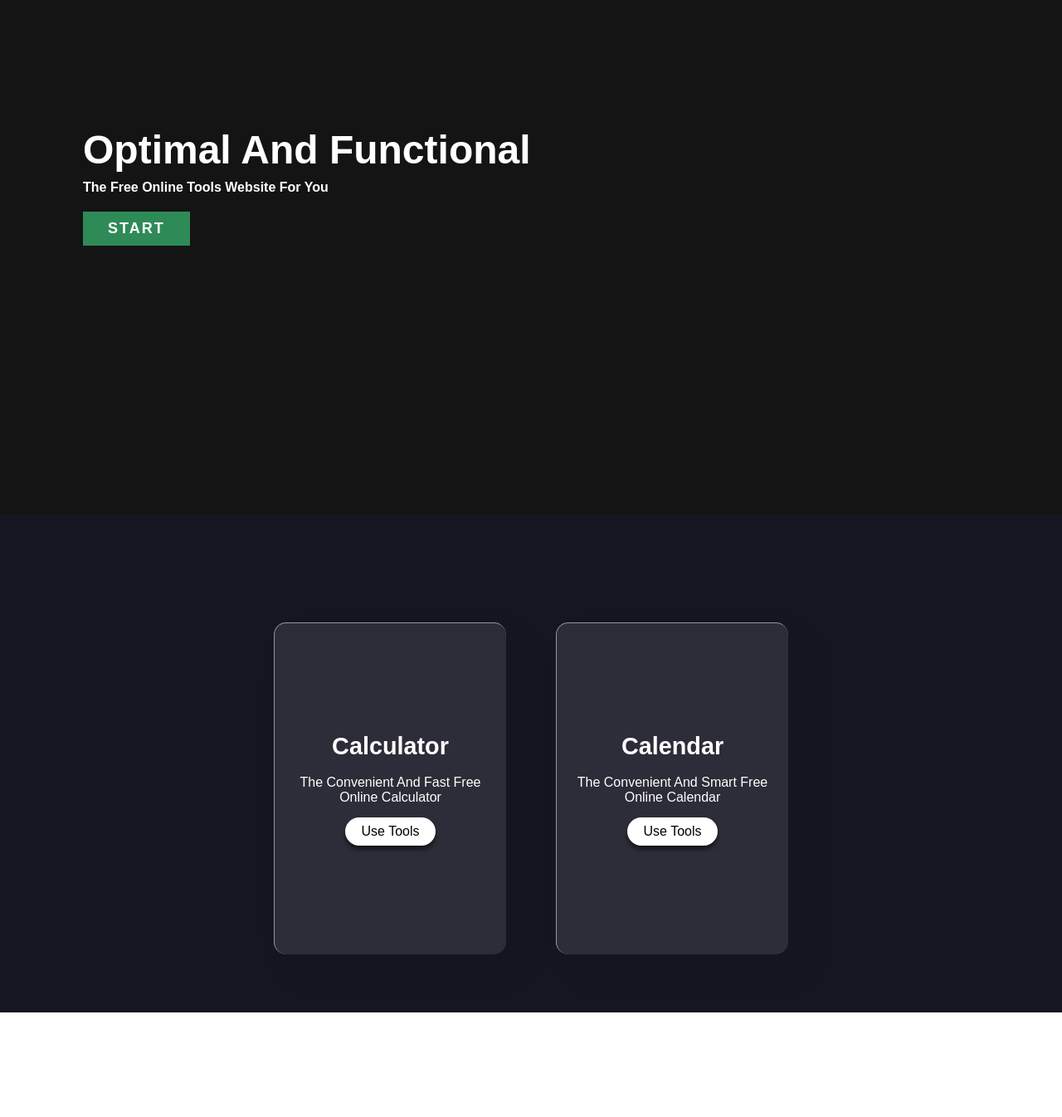
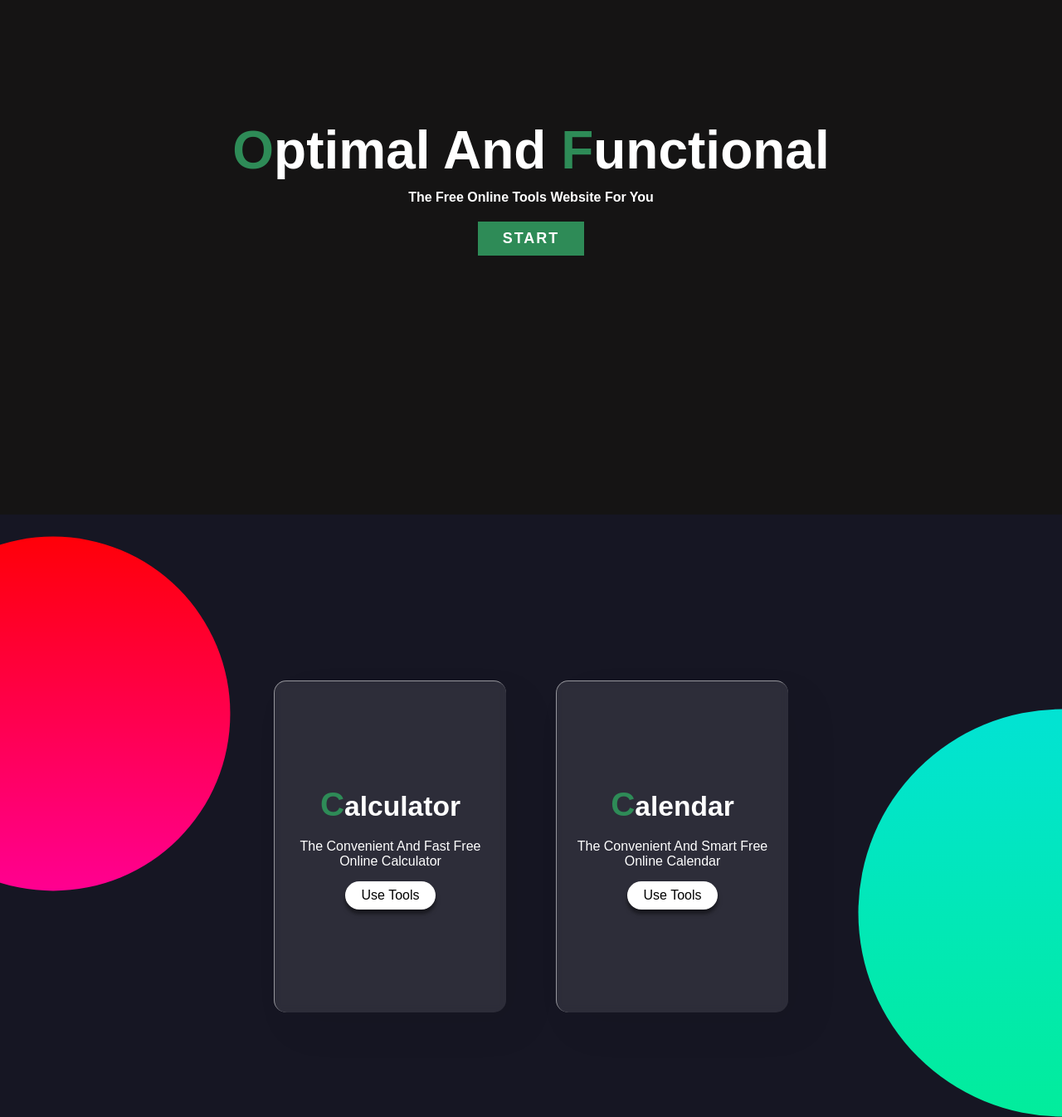
Before and after one commit to OfTools/OfTools, a plain HTML site: page index.html in a window 1280 px wide. Shown: the part 180-1526 px from the top of the page at 83% size. Before the commit the page ends 1400 px from the top, so only its background shows below. Drawn offline with Linux system fonts and the light colour scheme.

Commit message:
Update style.css

```diff
--- a/style.css
+++ b/style.css
@@ -13,24 +13,29 @@ body{
 }
 
 section{
-    padding: 100px ;
+    padding: 100px;
 }
 
 .banner{
+    background-color: #151414;
     position: relative;
     width: 100%;
     min-height: 100vh;
     display: flex;
-    justify-content: space-between;
+    justify-content: center;
     align-items: center;
-    background-color: #151414;
+    text-align: center;
 }
 
 .banner h2{
-    font-size: 3em;
+    font-size: 4em;
     color: #fff;
-    font-weight: 700;
+    font-weight: 720;
     line-height: 1.5em;
+}
+
+.banner h2 span{
+    color: #2E8B57;
 }
 
 .banner p{
@@ -50,12 +55,17 @@ section{
     text-decoration: none;
     letter-spacing: 2px;
     font-weight: 500;
+    transition: 0.4s;
 }
 
-.banner h1{
+.banner .btn h1{
     font-size: 1em;
     color: #fff;
     font-weight: 600;
+}
+
+.banner .btn:hover{
+    letter-spacing: 6px;
 }
 
 header{
@@ -72,15 +82,16 @@ header{
 }
 
 header .logo{
+    display: inline-block;
     color: #fff;
     font-weight: 700;
     font-size: 2em;
     text-decoration: none;
+    transition: 0.4s;
 }
 
 header.sticky .logo:hover{
     color: #2E8B57;
-    transition: 0.4s;
 }
 
 header.sticky .logo{
@@ -121,15 +132,37 @@ header.sticky .navigation li a:hover{
 }
 
 .container{
-    height: 600px;
-    background-color: #161623;
     position: relative;
     display: flex;
     justify-content: center;
     align-items: center;
+    background-color: #161623;
+    min-height: 100vh;
     max-width: 1400px;
     flex-wrap: wrap;
     z-index: 1;
+}
+
+.container::before{
+    content: '';
+    position: absolute;
+    top: 0;
+    left: 0;
+    width: 100%;
+    height: 100%;
+    background: linear-gradient(#02deee, #02ee93);
+    clip-path: circle(23% at right 60%);
+}
+
+.container::after{
+    content: '';
+    position: absolute;
+    top: 0;
+    left: 0;
+    width: 100%;
+    height: 100%;
+    background: linear-gradient(#f00, #f0f);
+    clip-path: circle(20% at 5% 30%);
 }
 
 .container .card{
@@ -156,15 +189,22 @@ header.sticky .navigation li a:hover{
 }
 
 .container .card .content h3{
-    font-size: 1.8em;
+    font-size: 2.1em;
     color: #fff;
+    z-index: 1;
+}
+
+
+.container .card .content h3 span{
+    font-size: 1.2em;
+    color: #2E8B57;
     z-index: 1;
 }
 
 .container .card .content p{
     font-size: 1em;
     color: #fff;
-    font-weight: 300;
+    font-weight: 200;
 }
 
 .container .card .content a{
@@ -178,18 +218,11 @@ header.sticky .navigation li a:hover{
     text-decoration: none;
     font-weight: 500;
     box-shadow: 0 5px 5px rgba(0, 0, 0, 0.5);
+    transition: 0.4s;
 }
 
 .container .card .content a:hover{
-    position: relative;
-    display: inline-block;
-    padding: 8px 20px;
-    margin-top: 15px;
     background: #2E8B57;
     color: #fff;
-    border-radius: 20px;
-    text-decoration: none;
-    font-weight: 500;
-    box-shadow: 0 5px 5px rgba(0, 0, 0, 0.5);
-    transition: 0.4s;
+    letter-spacing: 1.5px;
 }
```
